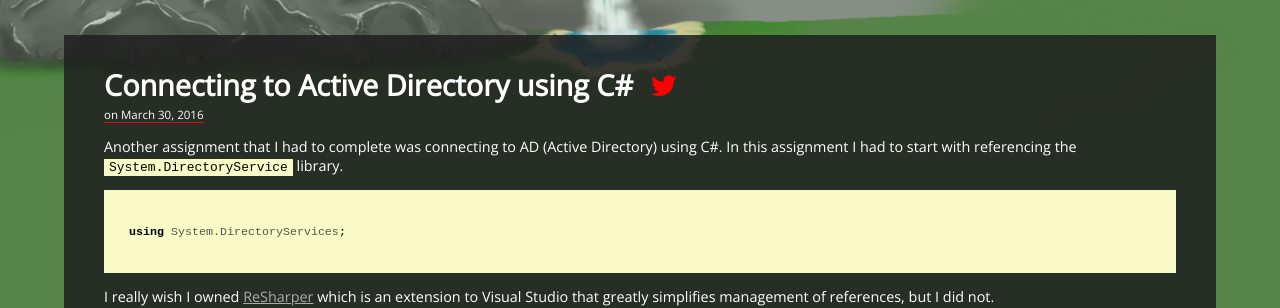
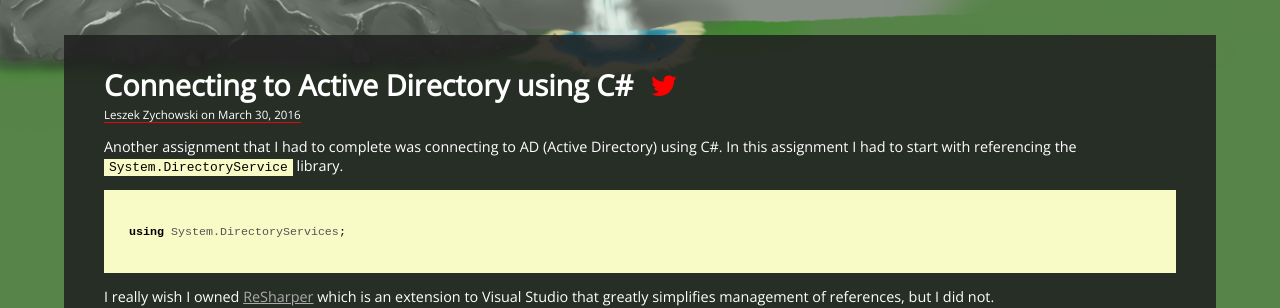
Before and after one commit to lzychowski/lzychowski.github.io, a Jekyll site: the page built from _posts/2016-03-30-Connecting-to-Active-Directory-using-CSharp.md, in a window 1280 px wide. Shown: the part 225-533 px from the top of the page. Built offline with Jekyll 4.4.1, drawn with Linux system fonts in a browser that asks for light colours; nearby versions of some CDN libraries; comment, search, counter and statistics services are not loaded.

Commit message:
fixed post layout

```diff
--- a/_layouts/post.html
+++ b/_layouts/post.html
@@ -12,7 +12,7 @@ layout: default
 							</a>
 						</span>
 					</h1>
-					<span class="date">{{ page.post_author }} on {{ page.date | date: "%B %e, %Y" }}</span>
+					<span class="date">{{ page.author }} on {{ page.date | date: "%B %e, %Y" }}</span>
 
 					{{ content }}
 				</article>
```
